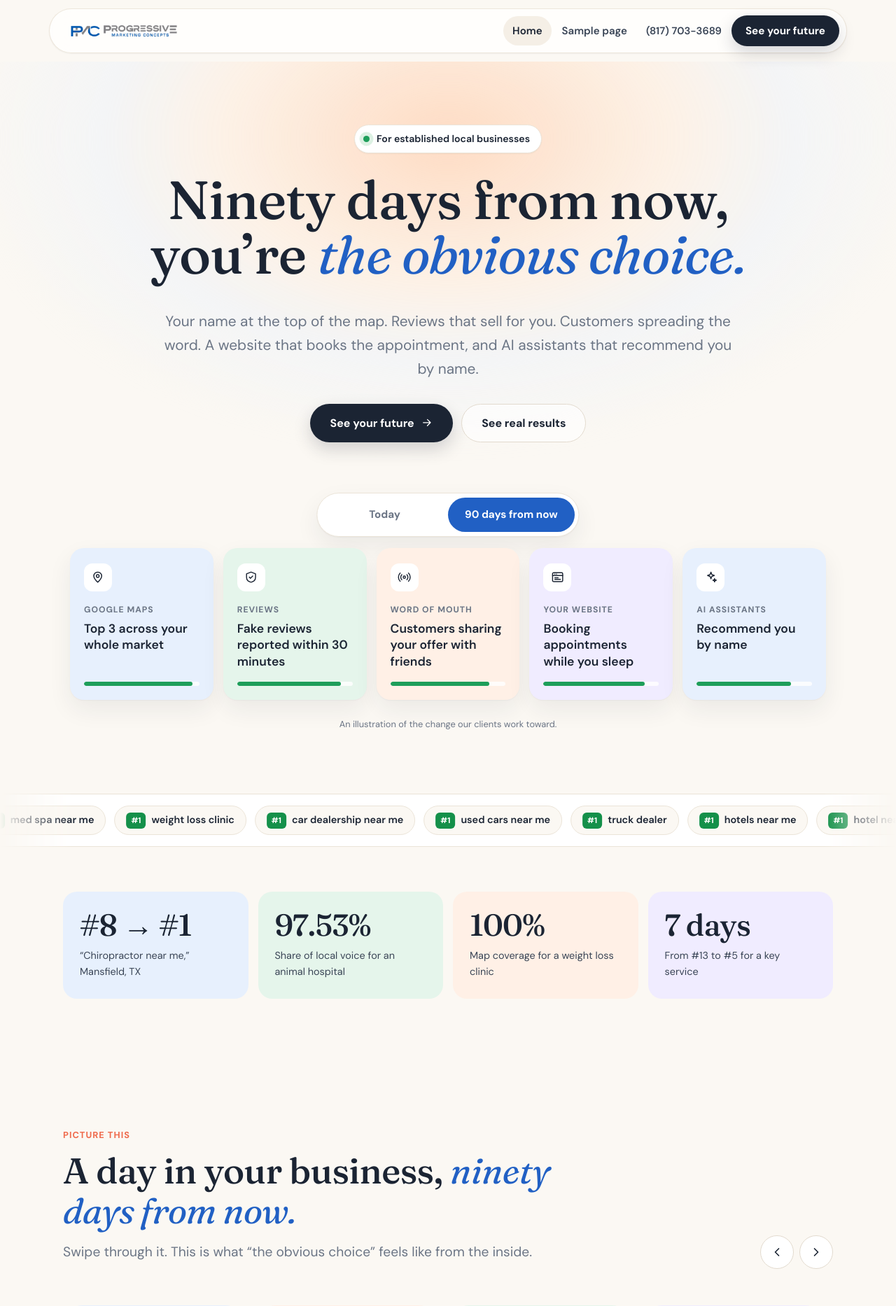
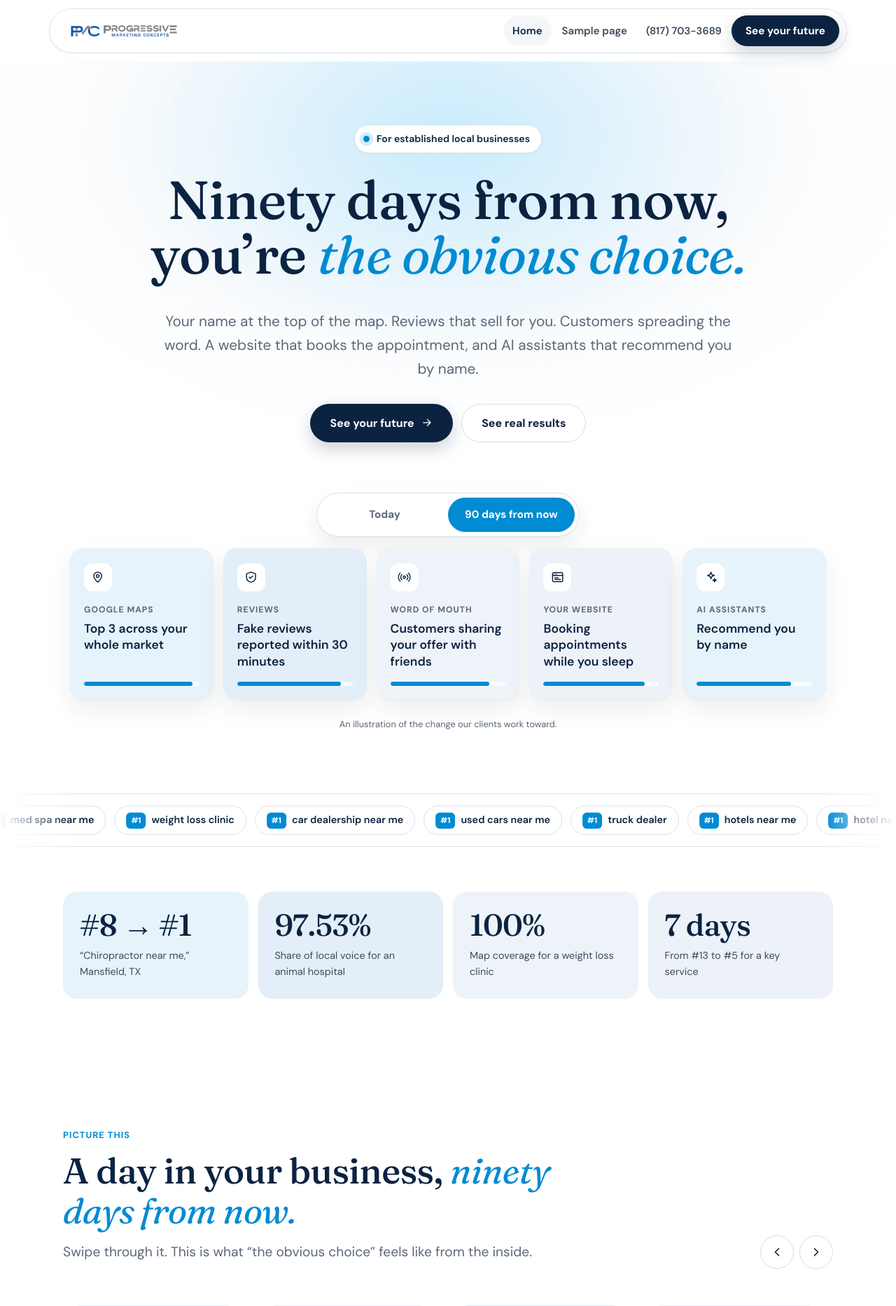
Before and after one commit to yrocconsulting/pmc, a WordPress theme: template wp-content/themes/progressive-marketing/front-page.php in a window 1280 px wide. Shown: the top 1866 px of the page at 70% size. Run offline with PHP 8.4 and a stand-in for WordPress, Linux system fonts and the light colour scheme; the site name, menu and one post (Sample post) are stand-ins, and other content is empty; some libraries are stand-ins or nearby versions.

Commit message:
Switch to the danm.progressivemarketing.pro blue palette, no green
Navy (#0b2341), blue (#008bd2), sky (#6dccfa) and mist (#f4f7fa)
replace the warm ivory, coral, pastel, and green accents. Before/after
tags, meters, stats, stars, and illustrations now use blues; share
image, theme screenshot, and video poster regenerated.

Co-Authored-By: Claude Opus 5.5 <noreply@anthropic.com>
Claude-Session: https://claude.ai/code/session_018pQ9Jxz9pM4me8uzc4osee

```diff
--- a/wp-content/themes/progressive-marketing/header.php
+++ b/wp-content/themes/progressive-marketing/header.php
@@ -11,7 +11,7 @@ defined( 'ABSPATH' ) || exit;
 <head>
 <meta charset="<?php bloginfo( 'charset' ); ?>">
 <meta name="viewport" content="width=device-width, initial-scale=1">
-<meta name="theme-color" content="#fbf8f3">
+<meta name="theme-color" content="#ffffff">
 <?php wp_head(); ?>
 </head>
 <body <?php body_class(); ?>>
--- a/wp-content/themes/progressive-marketing/style.css
+++ b/wp-content/themes/progressive-marketing/style.css
@@ -16,39 +16,46 @@ Text Domain: pmc
    Tokens: "morning light"
    ========================================================= */
 :root {
-	--bg: #fbf8f3;
-	--paper: #f5efe6;
+	/* Palette from danm.progressivemarketing.pro */
+	--bg: #ffffff;
+	--paper: #f4f7fa;
 	--surface: #ffffff;
-	--ink: #1b2433;
-	--text: #3a4556;
-	--muted: #6b7585;
-	--line: #ebe4d8;
-	--line-2: #e2dace;
+	--ink: #0b2341;
+	--text: #3d4a5c;
+	--muted: #5b6878;
+	--line: #dce3ea;
+	--line-2: #d3deea;
 
-	--blue: #2160c4;
-	--blue-dark: #174b9e;
-	--coral: #ef6a4c;
-	--green: #1e9e5a;
-	--violet: #6a55d9;
+	--blue: #008bd2;
+	--blue-dark: #0072ad;
+	--navy: #0b2341;
+	--navy-2: #14395f;
+	--navy-3: #102f51;
+	--sky-accent: #6dccfa;
+	--steel: #8ba0b5;
+	--coral: #008bd2;
+	--green: #008bd2;
+	--violet: #14395f;
 
-	--sky: #e7f0fd;
-	--sky-2: #d4e4fb;
-	--peach: #fff0e6;
-	--peach-2: #ffdfcc;
-	--mint: #e5f5eb;
-	--mint-2: #cdebd8;
-	--lilac: #f0ecff;
-	--lilac-2: #ddd5fb;
+	/* Tints (all blue family) */
+	--sky: #e6f3fb;
+	--sky-2: #cfe8f7;
+	--peach: #eef3f9;
+	--peach-2: #dce6f1;
+	--mint: #e3eef8;
+	--mint-2: #cbdff0;
+	--lilac: #edf1f8;
+	--lilac-2: #d3deea;
 
-	--rank-1: #14904a;
-	--rank-4: #d8432c;
+	--rank-1: #14395f;
+	--rank-4: #8ba0b5;
 
 	--radius: 28px;
 	--radius-md: 20px;
 	--radius-sm: 12px;
-	--shadow-sm: 0 1px 2px rgba(27, 36, 51, .05);
-	--shadow: 0 1px 2px rgba(27, 36, 51, .04), 0 14px 34px rgba(27, 36, 51, .07);
-	--shadow-lg: 0 2px 4px rgba(27, 36, 51, .04), 0 30px 70px rgba(27, 36, 51, .12);
+	--shadow-sm: 0 1px 2px rgba(11, 35, 65, .05);
+	--shadow: 0 1px 2px rgba(11, 35, 65, .04), 0 14px 34px rgba(11, 35, 65, .08);
+	--shadow-lg: 0 2px 4px rgba(11, 35, 65, .04), 0 30px 70px rgba(11, 35, 65, .14);
 
 	--serif: "Fraunces", "Iowan Old Style", Georgia, serif;
 	--sans: "DM Sans", system-ui, -apple-system, "Segoe UI", Roboto, sans-serif;
@@ -73,8 +80,8 @@ h2 { font-size: clamp(2rem, 4vw, 3.2rem); }
 h3 { font-family: var(--sans); font-size: 1.2rem; font-weight: 700; letter-spacing: -.01em; line-height: 1.3; }
 h1 em, h2 em, .footer-statement em { font-style: italic; color: var(--blue); font-weight: 400; }
 p { margin: 0 0 1em; }
-:focus-visible { outline: 3px solid var(--blue); outline-offset: 3px; border-radius: 8px; }
-::selection { background: var(--peach-2); color: var(--ink); }
+:focus-visible { outline: 3px solid var(--sky-accent); outline-offset: 3px; border-radius: 8px; }
+::selection { background: var(--sky-2); color: var(--ink); }
 .screen-reader-text, .hp { position: absolute !important; width: 1px; height: 1px; padding: 0; margin: -1px; overflow: hidden; clip: rect(0, 0, 0, 0); white-space: nowrap; border: 0; }
 .skip-link { position: absolute; left: 12px; top: -60px; z-index: 200; background: var(--ink); color: #fff; padding: 10px 16px; border-radius: var(--radius-sm); }
 .skip-link:focus { top: 12px; color: #fff; }
@@ -100,9 +107,9 @@ p { margin: 0 0 1em; }
 .btn:hover { transform: translateY(-2px); }
 .btn:hover .icon { transform: translateX(3px); }
 .btn-lg { padding: 1.05em 1.75em; font-size: 1rem; }
-.btn-primary { background: var(--ink); color: #fff; box-shadow: 0 10px 24px rgba(27, 36, 51, .18); }
-.btn-primary:hover { background: var(--blue); color: #fff; box-shadow: 0 14px 30px rgba(33, 96, 196, .28); }
-.btn-ghost { border-color: var(--line-2); color: var(--ink); background: rgba(255, 255, 255, .6); }
+.btn-primary { background: var(--navy); color: #fff; box-shadow: 0 10px 24px rgba(11, 35, 65, .2); }
+.btn-primary:hover { background: var(--blue); color: #fff; box-shadow: 0 14px 30px rgba(0, 139, 210, .3); }
+.btn-ghost { border-color: var(--line-2); color: var(--ink); background: #fff; }
 .btn-ghost:hover { border-color: var(--ink); color: var(--ink); background: #fff; }
 .btn-block { width: 100%; }
 
@@ -110,8 +117,8 @@ p { margin: 0 0 1em; }
 .eyebrow-icon { display: inline-flex; }
 .eyebrow-icon .icon { width: 1.3em; height: 1.3em; }
 .pill { display: inline-flex; align-items: center; gap: 10px; padding: 8px 16px 8px 12px; border-radius: 999px; background: #fff; border: 1px solid var(--line); box-shadow: var(--shadow-sm); font-size: .88rem; font-weight: 600; color: var(--ink); margin: 0 0 28px; }
-.pill-dot { width: 9px; height: 9px; border-radius: 50%; background: var(--green); box-shadow: 0 0 0 4px var(--mint-2); animation: blinkDot 2.4s ease-in-out infinite; }
-@keyframes blinkDot { 50% { box-shadow: 0 0 0 7px rgba(205, 235, 216, .4); } }
+.pill-dot { width: 9px; height: 9px; border-radius: 50%; background: var(--blue); box-shadow: 0 0 0 4px var(--sky-2); animation: blinkDot 2.4s ease-in-out infinite; }
+@keyframes blinkDot { 50% { box-shadow: 0 0 0 7px rgba(109, 204, 250, .25); } }
 .link-arrow { display: inline-flex; align-items: center; gap: .45em; font-weight: 700; text-decoration: none; color: var(--ink); }
 .link-arrow .icon { transition: transform .25s var(--ease); color: var(--coral); }
 .link-arrow:hover { color: var(--blue); }
@@ -123,12 +130,12 @@ p { margin: 0 0 1em; }
 /* =========================================================
    Header
    ========================================================= */
-.topbar { background: var(--ink); color: #dfe6f0; font-size: .86rem; }
+.topbar { background: var(--navy); color: #dce6f1; font-size: .86rem; }
 .topbar-inner { padding-top: 8px; padding-bottom: 8px; text-align: center; }
 .topbar p { margin: 0; }
 .topbar a { color: #fff; font-weight: 700; text-decoration: none; }
 .site-header { position: sticky; top: 0; z-index: 100; padding: 12px 0; transition: padding .3s; }
-.header-inner { display: flex; align-items: center; justify-content: space-between; gap: 20px; min-height: 64px; background: rgba(255, 255, 255, .78); backdrop-filter: saturate(1.6) blur(16px); -webkit-backdrop-filter: saturate(1.6) blur(16px); border: 1px solid rgba(235, 228, 216, .9); border-radius: 999px; padding: 0 10px 0 26px; max-width: calc(var(--container) - 2 * var(--gutter) + 40px); box-shadow: var(--shadow-sm); transition: box-shadow .3s; }
+.header-inner { display: flex; align-items: center; justify-content: space-between; gap: 20px; min-height: 64px; background: rgba(255, 255, 255, .78); backdrop-filter: saturate(1.6) blur(16px); -webkit-backdrop-filter: saturate(1.6) blur(16px); border: 1px solid rgba(220, 227, 234, .9); border-radius: 999px; padding: 0 10px 0 26px; max-width: calc(var(--container) - 2 * var(--gutter) + 40px); box-shadow: var(--shadow-sm); transition: box-shadow .3s; }
 .site-header.is-scrolled .header-inner { box-shadow: var(--shadow); background: rgba(255, 255, 255, .92); }
 .brand { display: inline-flex; flex: none; }
 .brand-img { height: 34px; width: auto; }
@@ -192,7 +199,7 @@ p { margin: 0 0 1em; }
    Hero (home)
    ========================================================= */
 .hero { position: relative; overflow: hidden; padding: clamp(48px, 7vw, 96px) 0 clamp(56px, 7vw, 96px); }
-.hero-sun { position: absolute; left: 50%; top: -340px; width: 1400px; height: 900px; transform: translateX(-50%); pointer-events: none; background: radial-gradient(closest-side, rgba(255, 210, 180, .75), rgba(255, 233, 214, .45) 45%, rgba(231, 240, 253, .35) 70%, transparent 100%); filter: blur(10px); animation: sunrise 2.4s var(--ease) both; }
+.hero-sun { position: absolute; left: 50%; top: -340px; width: 1400px; height: 900px; transform: translateX(-50%); pointer-events: none; background: radial-gradient(closest-side, rgba(109, 204, 250, .38), rgba(207, 232, 247, .45) 45%, rgba(244, 247, 250, .4) 70%, transparent 100%); filter: blur(10px); animation: sunrise 2.4s var(--ease) both; }
 @keyframes sunrise { from { transform: translate(-50%, 80px); opacity: 0; } }
 .hero-center { position: relative; text-align: center; }
 .hero-center h1 { max-width: 13em; margin-left: auto; margin-right: auto; }
@@ -209,7 +216,7 @@ p { margin: 0 0 1em; }
 .ft-switch { position: relative; display: inline-grid; grid-template-columns: 1fr 1fr; margin: 0 auto 22px; padding: 6px; border-radius: 999px; background: #fff; border: 1px solid var(--line); box-shadow: var(--shadow); left: 50%; transform: translateX(-50%); }
 .ft-switch button { position: relative; z-index: 1; font: inherit; font-weight: 700; font-size: .95rem; padding: 12px 24px; border: 0; background: none; color: var(--muted); border-radius: 999px; cursor: pointer; transition: color .3s; white-space: nowrap; }
 .ft-switch button[aria-pressed="true"] { color: #fff; }
-.ft-thumb { position: absolute; top: 6px; bottom: 6px; left: 6px; width: calc(50% - 6px); border-radius: 999px; background: var(--ink); transition: transform .5s var(--ease), background .5s; }
+.ft-thumb { position: absolute; top: 6px; bottom: 6px; left: 6px; width: calc(50% - 6px); border-radius: 999px; background: var(--navy); transition: transform .5s var(--ease), background .5s; }
 .is-future .ft-thumb { transform: translateX(100%); background: var(--blue); }
 .ft-grid { display: grid; grid-template-columns: repeat(5, 1fr); gap: 14px; }
 .ft-tile { position: relative; padding: 22px 20px 20px; border-radius: var(--radius-md); min-height: 210px; display: flex; flex-direction: column; transition: transform .5s var(--ease), box-shadow .5s; }
@@ -231,7 +238,7 @@ p { margin: 0 0 1em; }
 .marquee-track { display: flex; gap: 12px; width: max-content; animation: marquee 60s linear infinite; }
 .marquee:hover .marquee-track { animation-play-state: paused; }
 .marquee span { display: inline-flex; align-items: center; gap: 8px; padding: 8px 16px; border-radius: 999px; background: var(--bg); border: 1px solid var(--line); font-weight: 600; font-size: .9rem; color: var(--ink); white-space: nowrap; }
-.marquee b { font-size: .72rem; color: #fff; background: var(--rank-1); padding: 2px 7px; border-radius: 6px; }
+.marquee b { font-size: .72rem; color: #fff; background: var(--blue); padding: 2px 7px; border-radius: 6px; }
 @keyframes marquee { to { transform: translateX(-50%); } }
 
 /* Stats */
```
Also changed, not shown: other parts of wp-content/themes/progressive-marketing/style.css (+28 -28 lines), wp-content/themes/progressive-marketing/assets/img/og-image.jpg, wp-content/themes/progressive-marketing/assets/img/video-poster.jpg, wp-content/themes/progressive-marketing/screenshot.png.
